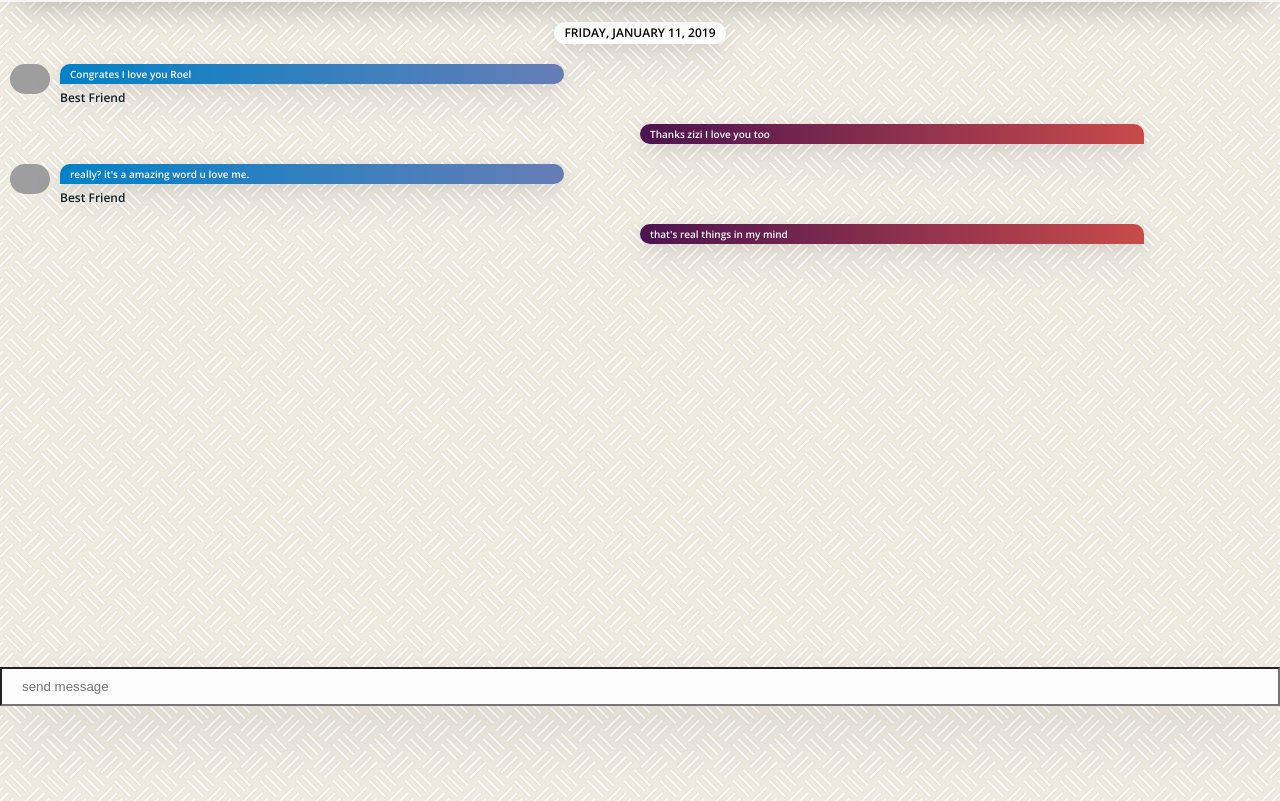
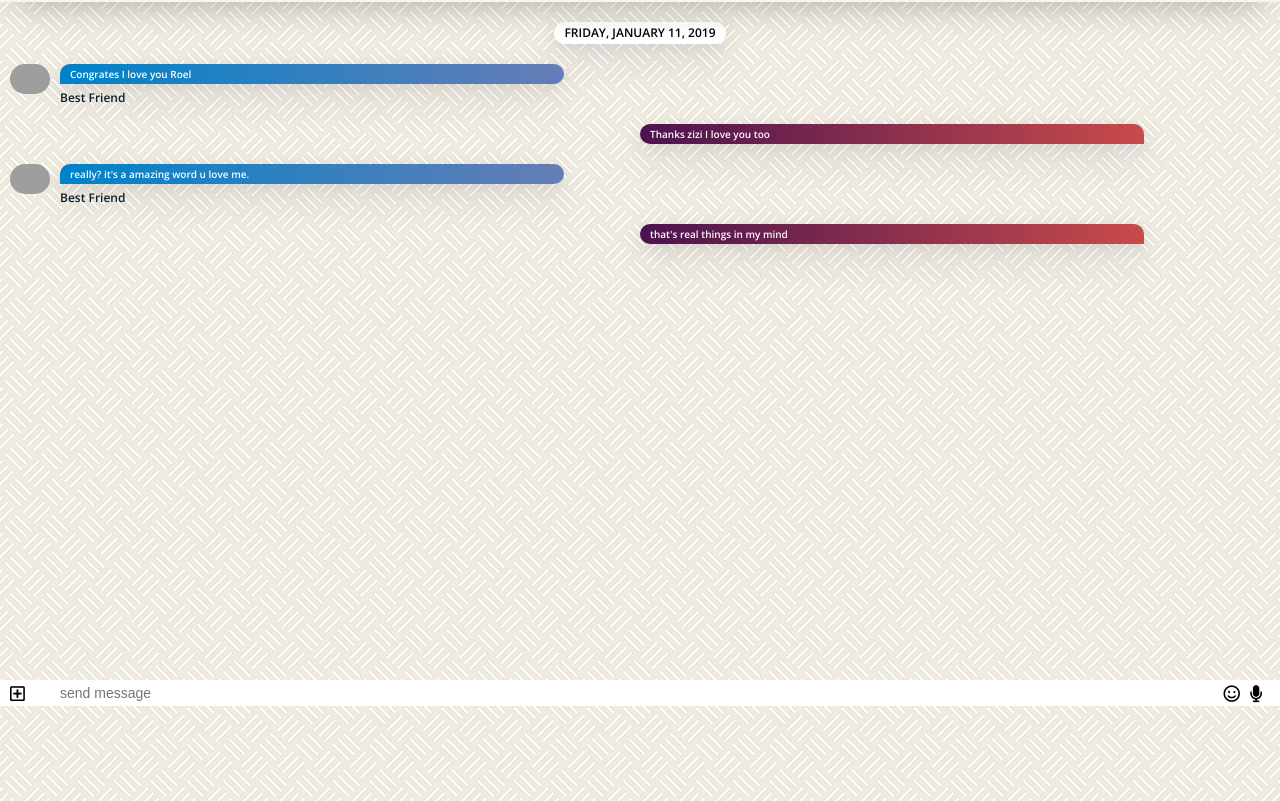
Before and after one commit to zizimoos/kakao-clone-2.0, a plain HTML site: page chat.html in a window 1280 px wide. Shown: the part 94-895 px from the top of the page. Drawn offline with nearby package versions, Linux system fonts and the light colour scheme; grey boxes are pictures that could not be loaded.

Commit message:
#3.2 going crazy

```diff
--- a/chat.html
+++ b/chat.html
@@ -64,7 +64,9 @@
         <li class="incoming-message message">
           <img src="./img/risa.png" alt="roel" />
           <div class="message__content">
-						<span class="message__bubble">really? it's a amazing word u love me.</span>
+            <span class="message__bubble"
+              >really? it's a amazing word u love me.</span
+            >
             <span class="message__author">Best Friend</span>
           </div>
         </li>
@@ -77,18 +79,22 @@
       </ul>
     </main>
     <div class="chat__write-container">
-			<input class="chat__write" type="text" placeholder="send message" class="chat__write-input"/>
-			<!-- <div class="chat__write-column">
+      <input
+        class="chat__write"
+        type="text"
+        placeholder="send message"
+        class="chat__write-input"
+      />
+      <div class="chat__icon-left chat__icon">
         <i class="far fa-plus-square"></i>
       </div>
-			<div class="chat__write-column"></div>
-			<div class="chat__write-column">
+      <div class="chat__icon-right chat__icon">
         <span class="chat__write-icon">
           <i class="far fa-smile"></i>
         </span>
         <span class="chat__write-icon">
           <i class="fas fa-microphone"></i>
-				</span> -->
+        </span>
       </div>
     </div>
   </body>
--- a/css/chat.css
+++ b/css/chat.css
@@ -6,7 +6,8 @@
   top: 0px;
   width: 100%;
   background-color: whitesmoke;
-	box-shadow: 0 18px 36px -18px rgba(0, 0, 0, 0.3), 0 -12px 36px -8px rgba(0, 0, 0, 0.025);
+  box-shadow: 0 18px 36px -18px rgba(0, 0, 0, 0.3),
+    0 -12px 36px -8px rgba(0, 0, 0, 0.025);
 }
 .chat__body .header,
 .chat__body .status-bar {
@@ -16,7 +17,7 @@
 }
 .chat-screen {
   min-height: 100vh;
-	background-image: url('../img/chatBg.png');
+  background-image: url("../img/chatBg.png");
 }
 .chat-screen .chat__messages {
   display: flex;
@@ -36,26 +37,59 @@
   margin-bottom: 20px;
   box-shadow: 0 15px 35px rgba(50, 50, 93, 0.1), 0 5px 15px rgba(0, 0, 0, 0.07);
 }
-.chat__write {
-	bottom: 20px;
+.chat__write-container {
+  bottom: 0px;
   position: fixed;
-	width: 80%;
-	background-color: #fcfcfc;
-	box-shadow: 0 30px 60px -12px rgba(50, 50, 93, 0.25), 0 18px 36px -18px rgba(0, 0, 0, 0.3),
-		0 -12px 36px -8px rgba(0, 0, 0, 0.025);
+  margin: 0 auto;
+  left: 0;
+  right: 0;
   display: flex;
   justify-content: space-between;
   align-items: center;
-	margin: 0 auto;
-	left: 0;
-	right: 0;
-	padding: 10px 20px;
-	border-radius: 40px;
+  width: 100%;
+
+  /* box-shadow: 0 30px 60px -12px rgba(50, 50, 93, 0.25),
+    0 18px 36px -18px rgba(0, 0, 0, 0.3), 0 -12px 36px -8px rgba(0, 0, 0, 0.025); */
+}
+
+.chat__icon {
+  font-size: 17px;
+  transition: opacity 0.3s ease-in-out;
+}
+.chat__icon-left {
+  position: absolute;
+  padding-left: 10px;
+}
+.chat__icon-right {
+  position: absolute;
+  right: 10px;
+  padding: 0 5px;
+}
+.chat__icon-right .chat__write-icon {
+  margin: 0 3px;
 }
 .chat__write {
+  margin: 0 auto;
   bottom: 0px;
   width: 100%;
   border-radius: 0;
+  width: 100%;
+  padding: 5px 60px;
+  border: none;
+  font-size: 14px;
+  transition: all 0.5s ease-in-out;
+}
+.chat__write:focus {
+  outline: none;
+  width: 80%;
+  margin: 0 auto;
+  transform: translateY(-100px);
+  border-radius: 20px;
+  box-shadow: 0 30px 60px -12px rgba(50, 50, 93, 0.25),
+    0 18px 36px -18px rgba(0, 0, 0, 0.3), 0 -12px 36px -8px rgba(0, 0, 0, 0.025);
+}
+.chat__write:focus ~ .chat__icon {
+  opacity: 0;
 }
 .chat__write i {
   font-size: 18px;
@@ -64,12 +98,8 @@
   width: 70%;
 }
 .chat__write-column input {
-	width: 100%;
-	padding: 2px;
-	border: none;
-	font-size: 14px;
 }
-.chat__write-column input:focus {
+.chat__write:focus {
   outline: none;
 }
 .message {
```
Lines whose indentation alone changed are shown as unchanged.
